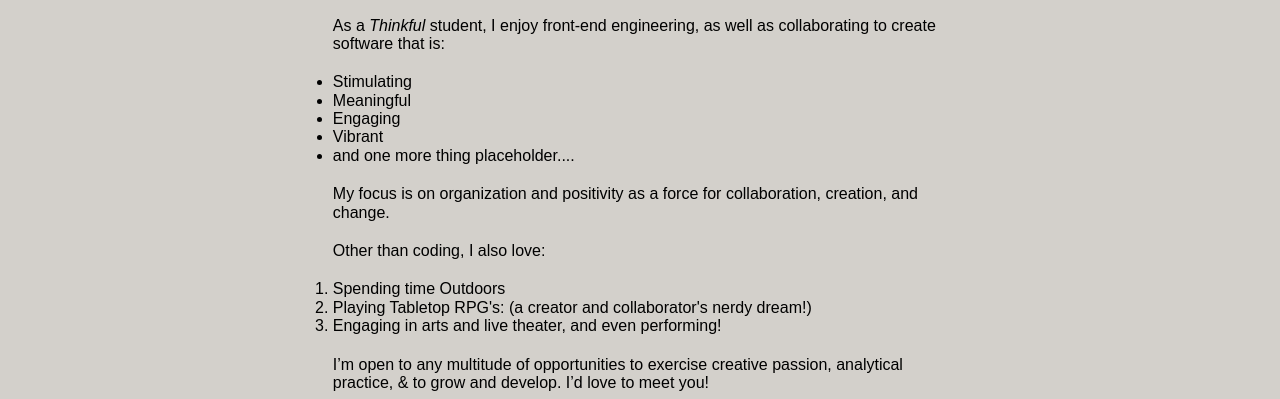
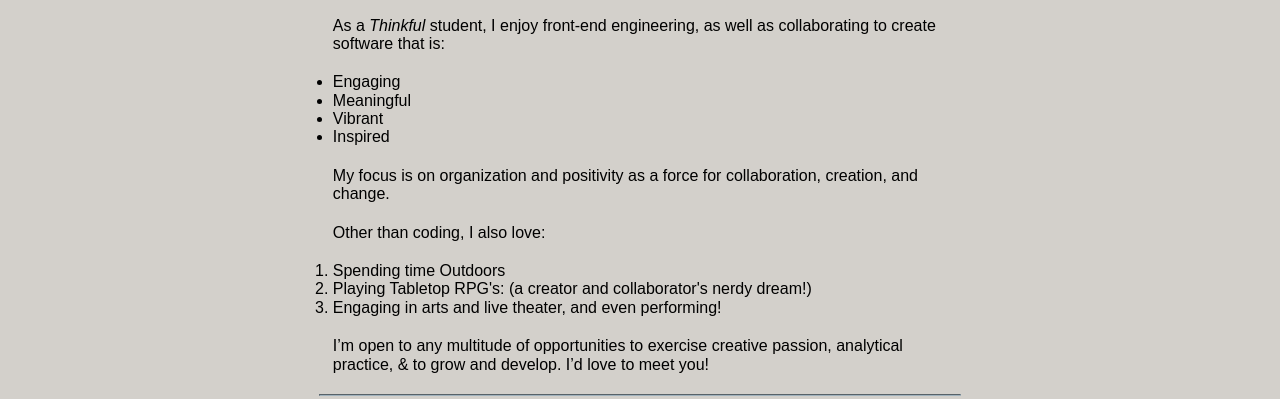
Before and after one commit to bjornhedqvist/First-Website-A-Portfolio-Intro, a plain HTML site: page index.html in a window 1280 px wide. Shown: the part 533-932 px from the top of the page. Drawn offline with nearby package versions, Linux system fonts and the light colour scheme; a web font is replaced by a local one.

Commit message:
update to `<ul>`
included more items and revised others

```diff
--- a/index.html
+++ b/index.html
@@ -45,12 +45,11 @@
                 <section>
                     <p>Originally from the mountain town of South Lake Tahoe, I grew up almost always outside, either there or in Sweden, my other home. That openness and vibrance informs everything I do, and after graduating <strong>UCLA</strong>, my eagerness to make things led me to web development, and I came to sunny San Diego!</p>
                     <p>As a <em>Thinkful</em> student, I enjoy front-end engineering, as well as collaborating to create software that is:</p>
-                        <ul>
-                            <li>Stimulating</li>
+                         <ul>
+                            <li>Engaging</li>
                             <li>Meaningful</li>
-                            <li>Engaging</li>
                             <li>Vibrant</li>
-                            <li>and one more thing placeholder....</li>
+                            <li>Inspired</li>
                         </ul>
                     <p>My focus is on organization and positivity as a force for collaboration, creation, and change.</p>
                     <p>Other than coding, I also love:</p>
```
